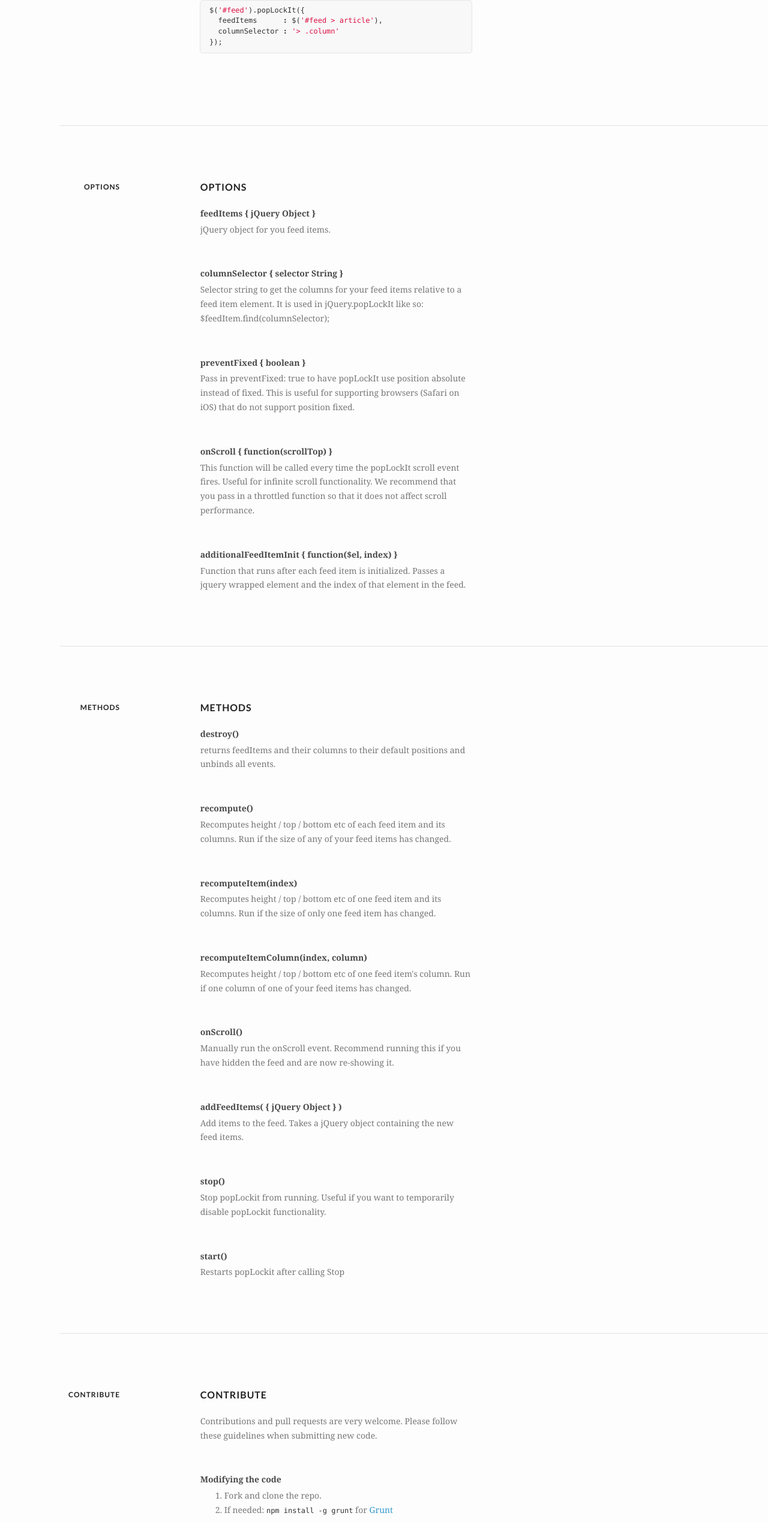
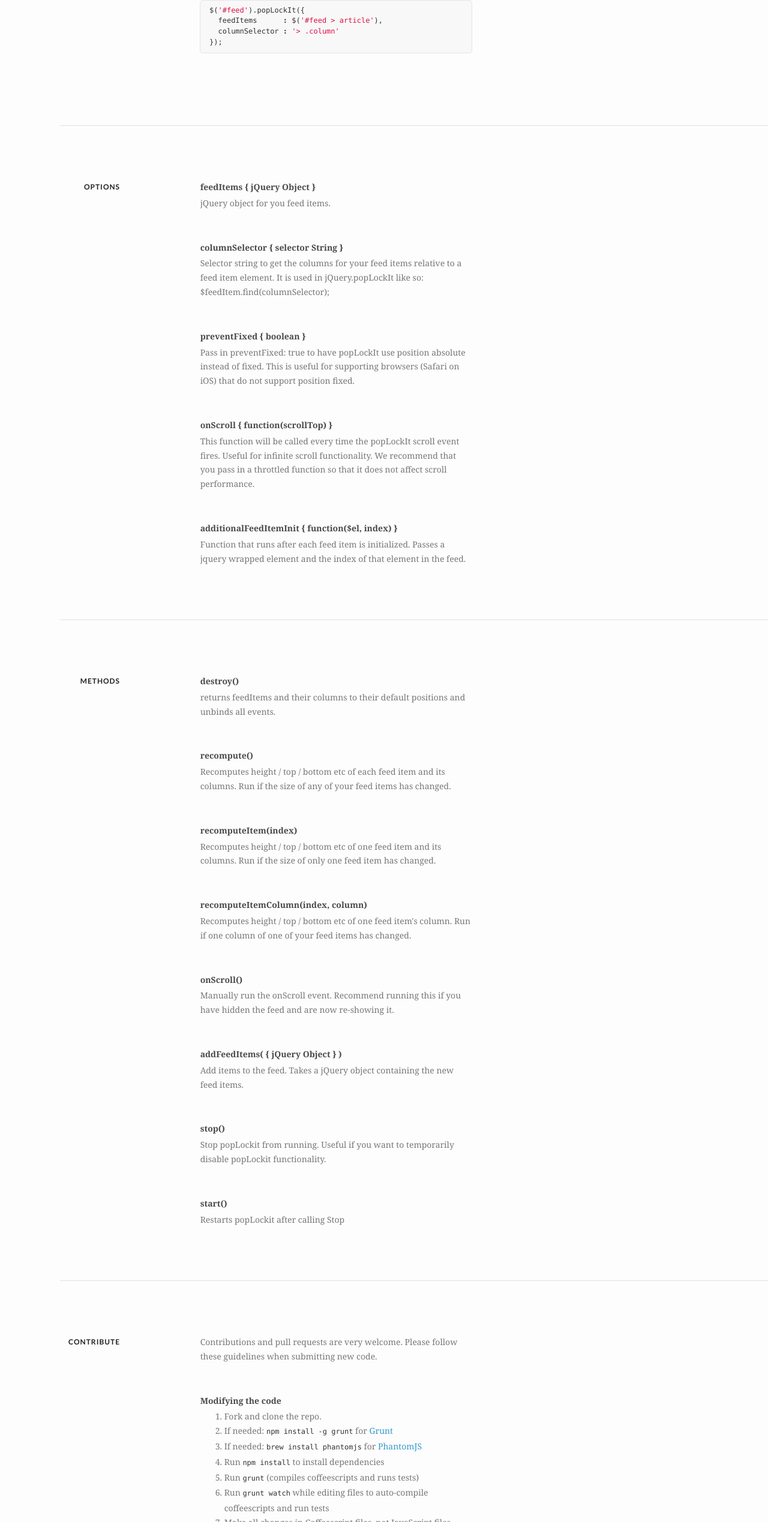
Before and after one commit to zamiang/jquery.poplockit, a plain HTML site: page index.html in a window 1280 px wide. Shown: the part 864-3402 px from the top of the page at 60% size. Drawn offline with Linux system fonts and the light colour scheme.

Commit message:
remove titles

```diff
--- a/index.html
+++ b/index.html
@@ -14,7 +14,7 @@
   </head>
   <body>
     <header>
-    <h1>jQuery.popLockit</h1> <a href="https://github.com/zamiang/jquery.poplockit">github</a> &middot; <a href="https://raw.github.com/zamiang/jquery.poplockit/master/dist/jquery.poplockit.min.js">production js</a> &middot; <a href="https://raw.github.com/zamiang/jquery.poplockit/master/dist/jquery.poplockit.js">development js</a>
+    <h1>jQuery.popLockit</h1> <a href="https://github.com/zamiang/jquery.poplockit">github</a> &middot; <a href="https://raw.github.com/zamiang/jquery.poplockit/master/dist/poplockit.min.js">production js</a> &middot; <a href="https://raw.github.com/zamiang/jquery.poplockit/master/dist/poplockit.js">development js</a>
     </header>
     <div id="sidebar"></div>
     <div class="wrapper">
@@ -58,7 +58,6 @@
           <h2>Options</h2>
         </div>
         <div class="column center">
-          <h2>options</h2>
           <h3>feedItems { jQuery Object }</h3>
           <p>jQuery object for you feed items.</p>
           <h3>columnSelector { selector String }</h3>
@@ -81,7 +80,6 @@
           <h2>Methods</h2>
         </div>
         <div class="column center">
-          <h2>methods</h2>
           <h3>destroy()</h3>
           <p>returns feedItems and their columns to their default positions and unbinds all events.</p>
           <h3>recompute()</h3>
@@ -105,7 +103,6 @@
           <h2>contribute</h2>
         </div>
         <div class="column center">
-          <h2>contribute</h2>
           <p>Contributions and pull requests are very welcome. Please follow these guidelines when submitting new code.</p>
           <h3>Modifying the code</h3>
           <ol>
```
